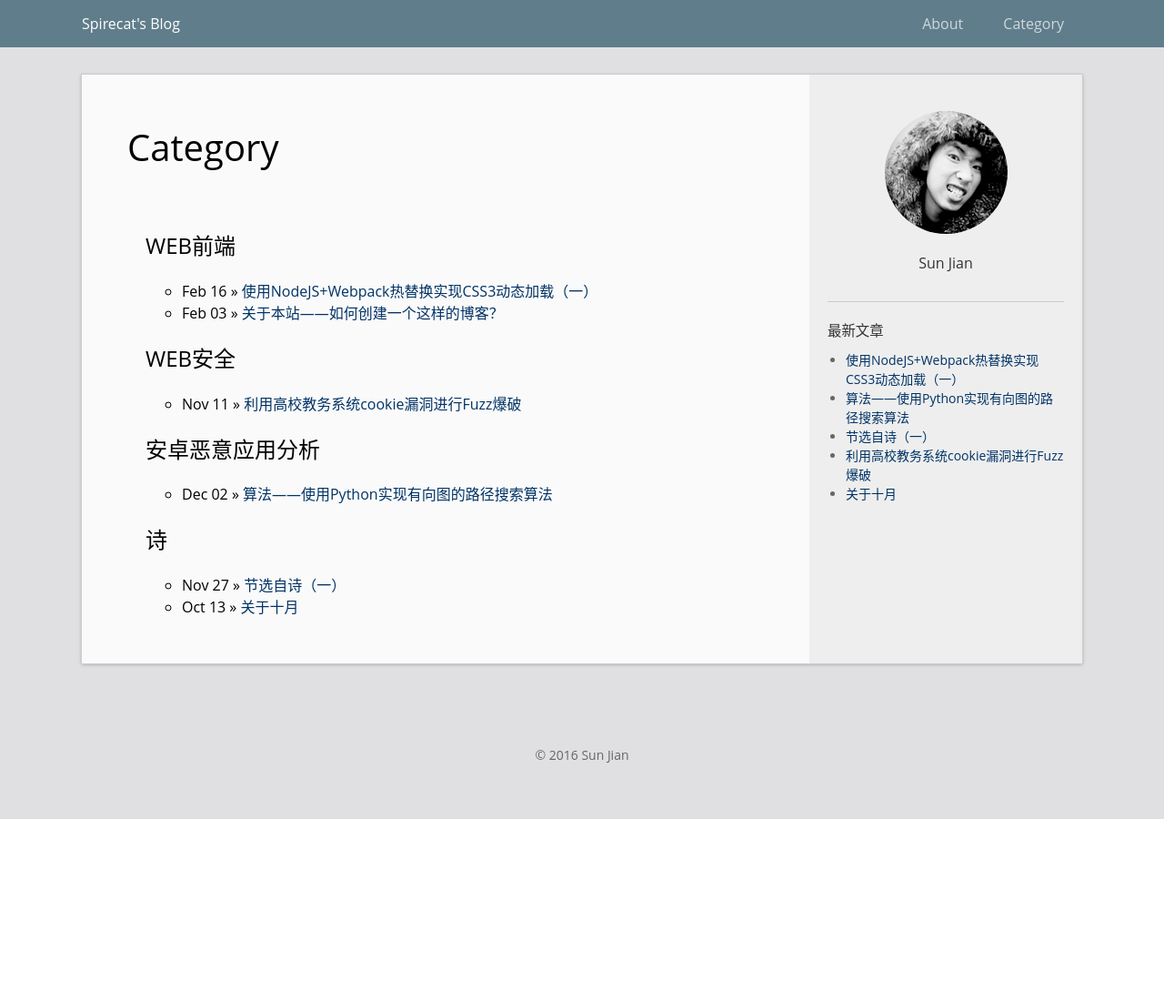
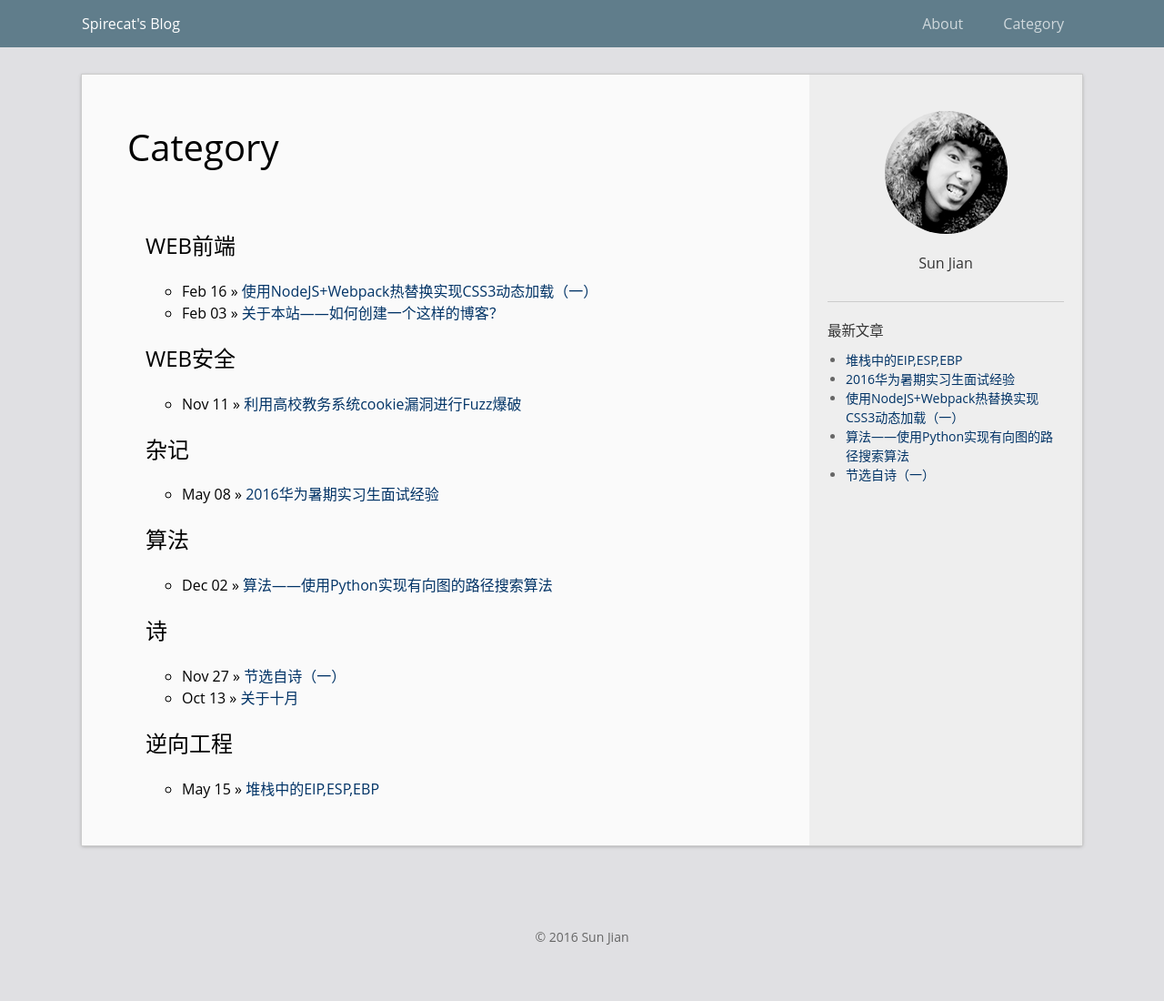
Before and after one commit to SpireCat/spirecat.github.io, a Jekyll site: the page built from category.html, in a window 1280 px wide. Shown: the whole page at 91% size. Built offline with Jekyll 4.4.1, drawn with Linux system fonts in a browser that asks for light colours; before the commit the page ends 900 px from its top, so only the background shows below that; part of the change alters nothing that is shown.

Commit message:
20160516

````diff
--- a/_config.yml
+++ b/_config.yml
@@ -10,7 +10,7 @@ description: >
 email: spirecat@163.com
 author: Sun Jian
 avatar: "/img/ico.jpg"
-profile: 有Code、有食、也有诗
+profile:
 
 #duoshuo_shortname: xxx  # get one: http://duoshuo.com/create-site/
 
@@ -18,7 +18,6 @@ permalink: /archivers/:title
 gems:
  - jekyll-paginate
  - jekyll-gist
- - jemoji
 
 # Build settings
 paginate: 5
--- a/_posts/2015-12-2-a-path-search-algorithm-in-python.md
+++ b/_posts/2015-12-2-a-path-search-algorithm-in-python.md
@@ -2,7 +2,7 @@
 layout: post
 title: 算法——使用Python实现有向图的路径搜索算法
 date: 2015-12-2 14:22:10
-categories: 安卓恶意应用分析
+categories: 算法
 permalink: /archivers/python_rout_search
 ---
 <style type="text/css">
--- /dev/null
+++ b/_posts/2016-05-08-huawei-shixi.md
@@ -0,0 +1,10 @@
+---
+layout: post
+title: "2016华为暑期实习生面试经验"
+date: 2016-5-8 16:07
+categories: 杂记
+permalink: /archivers/huaweishixi
+---
+
+# 说在前面的话
+&#160; &#160; &#160; &#160;
--- /dev/null
+++ b/_posts/2016-05-15-eisbp.md
@@ -0,0 +1,37 @@
+---
+layout: post
+title:  "堆栈中的EIP,ESP,EBP"
+date:   2016-5-15 18:00
+categories: 逆向工程
+permalink: /archivers/eisbp
+---
+
+# 栈和栈指针
+
+&#160; &#160; &#160; &#160;对于学习过汇编语言的同学都知道，EIP，ESP，EBP都是系统中的寄存器，里面存放的都是地址信息。对于这三个寄存器：
+
+ - EIP寄存器：存储CPU下次要执行的指令的地址
+
+ - ESP寄存器：存储栈顶指针
+
+ - EBP寄存器：存储栈底指针
+
+&#160; &#160; &#160; &#160;在栈结构中，每4字节的栈空间保存一个数据，像这样的栈顶到栈底之间的存储空间被称为栈帧。那么形成栈帧的条件也就不难推测了：当栈顶指针ESP小于栈底指针EBP时，就形成了栈帧。通常，栈帧中可以寻址的数据有局部变量、函数返回地址、函数参数等。
+
+&#160; &#160; &#160; &#160;不同的两次函数调用，所形成的栈帧也不同。当由一个函数进入到另一个函数中时，就会针对调用的函数开辟出其所需要的栈空间，形成此函数的栈帧。当这个函数结束调用时，需要清理掉它所使用的栈空间，关闭栈帧，这一过程也称作栈平衡。Warning：如果某一个函数在开辟了新的栈空间后没有进行恢复，或者过度恢复，那么将会造成栈空间的上溢或者下溢！
+
+# 代码实例
+```c
+void func()
+{
+	println("Spire");
+}
+void main()
+{
+	func();
+	println("Cat");
+}
+```
+&#160; &#160; &#160; &#160;我们使用上面这段代码的执行过程结合栈指针来解释。
+
+&#160; &#160; &#160; &#160;首先，在主入口处调用了函数func()。在调用func()之前，ESP寄存器中存储既是栈顶指针，也是栈底指针。ESP将存储的地址传递给EBP寄存器，并且在后面的执行过程中，ESP始终指向栈顶。在func()执行完成后，CPU跳转到EIP存储的地址中去。EIP寄存器存储的是CPU将要执行的下一条指令的地址，也就是说，在这个例子中，EIP存储的是"println("Cat");"这条语句的地址。并且，当func()执行完成后，EBP将地址传递给ESP，这样ESP又一次指向了栈底的地址。
````
